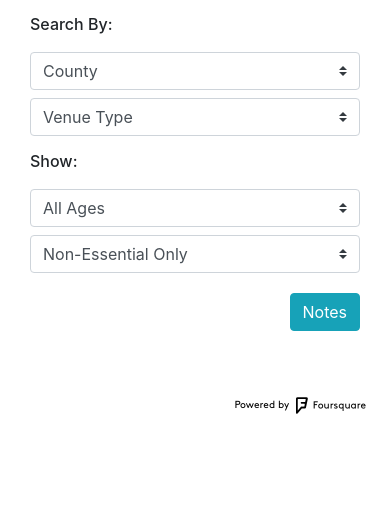
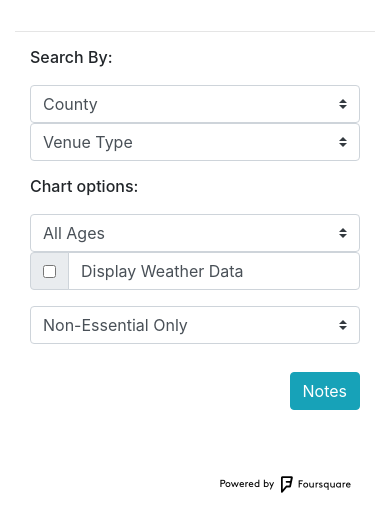
Before and after one commit to VisitData-org/ca_visit_tracking, a Flask app: page /bydate.html in a window 390 px wide. Shown: the part 93-625 px from the top of the page. Run offline with Flask 2, Linux system fonts and the light colour scheme; some libraries are stand-ins or nearby versions.

Commit message:
Added checkbox weather and fixed layout
A static html button has been added to the template for county. Also some css has been removed for a correctly bootstrap css display.

```diff
--- a/static/css/visitdata.css
+++ b/static/css/visitdata.css
@@ -53,10 +53,6 @@ h4 {
       margin-top: 20px;
     }
 
-    .mobile-dropdown {
-      margin-left: 60px;
-    }
-
 }
 
 @media (min-width: 990px) and (max-width: 1199px) {
@@ -77,10 +73,6 @@ h4 {
     height: 566px;
   }
 
-  .mobile-btn {
-    margin-left: 25px;
-  }
-
   .mobile-header {
     margin-top: 15px;
   }
@@ -91,10 +83,6 @@ h4 {
 
   .mobile-search {
     margin-top: 20px;
-  }
-
-  .mobile-dropdown {
-    margin-left: 60px;
   }
 }
 
@@ -112,10 +100,6 @@ h4 {
       max-width: 240px;
   }
 
-  .mobile-btn {
-    margin-left: 10px;
-  }
-
   .mobile-header {
     margin-top: 15px;
   }
@@ -124,9 +108,6 @@ h4 {
     margin-top: 20px;
   }
 
-  .mobile-dropdown {
-    margin-left: 60px;
-  }
 }
 
 @media (min-width: 745px) and (max-width: 815px) {
--- a/templates/bydate.html
+++ b/templates/bydate.html
@@ -1,9 +1,10 @@
 {% extends "nav.html" %}
 {% block main %}
   <div class="container-fluid main-mobile">
-    <h3 id="state_name_header" class="mt-2"></h3>
+    <h3 id="state_name_header" class="mt-4"></h3>
       <div class="w-100 highcharts-figure" id="chartcontainer" style="display: block;"></div>
   </div>
+  <hr>
   <div class="container-fluid mobile-dropdown">
     <div class="row mobile-search">
       <div class="col-sm">
@@ -13,7 +14,7 @@
       <div class="col-sm"></div>
     </div>
     <div class="row mb-3">
-      <div class="col-sm mb-2">
+      <div class="col-sm mb">
         <select class="custom-select" name="county" id="county-select"  data-style="btn-info">
           <option value="">County</option>
         </select>
@@ -27,18 +28,28 @@
     </div>
     <div class="row">
       <div class="col-sm">
-        <h6 style="padding-bottom:10px;">Show:</h6>
+        <h6 style="padding-bottom:10px;">Chart options:</h6>
       </div>
       <div class="col-sm"></div>
       <div class="col-sm"></div>
     </div>
     <div class="row">
-      <div class="col-sm mb-2">
+      <div class="col-sm">
         <select class="custom-select" name="agegroup" id="agegroup-select" data-style="btn-info">
           <option value="all">All Ages</option>
           <option value="under65">Under 65</option>
           <option value="over65">65 and Over</option>
         </select>
+      </div>
+      <div class="col-sm">
+        <div class="input-group mb-3">
+          <div class="input-group-prepend">
+            <div class="input-group-text">
+              <input type="checkbox" id="weather-data">
+            </div>
+          </div>
+          <label type="text" class="form-control"> Display Weather Data</label>
+        </div>
       </div>
       <div class="col-sm">
         <select class="custom-select" name="essential" id="essential-select" data-style="btn-info">
@@ -47,11 +58,12 @@
           <option value="all">Essential & Non-Essential</option>
         </select>
       </div>
-      <div class="col-sm">
-        <button type="button" class="btn btn-info mobile-btn" data-toggle="modal" data-target="#notesModal">
-          Notes
-        </button>
-      </div>
+    </div>
+    <div class="row">
+      <div class="col-sm mt-2">
+      <button type="button" class="btn btn-info mobile-btn" data-toggle="modal" data-target="#notesModal">
+        Notes
+      </button>
     </div>
   </div>
 
```
